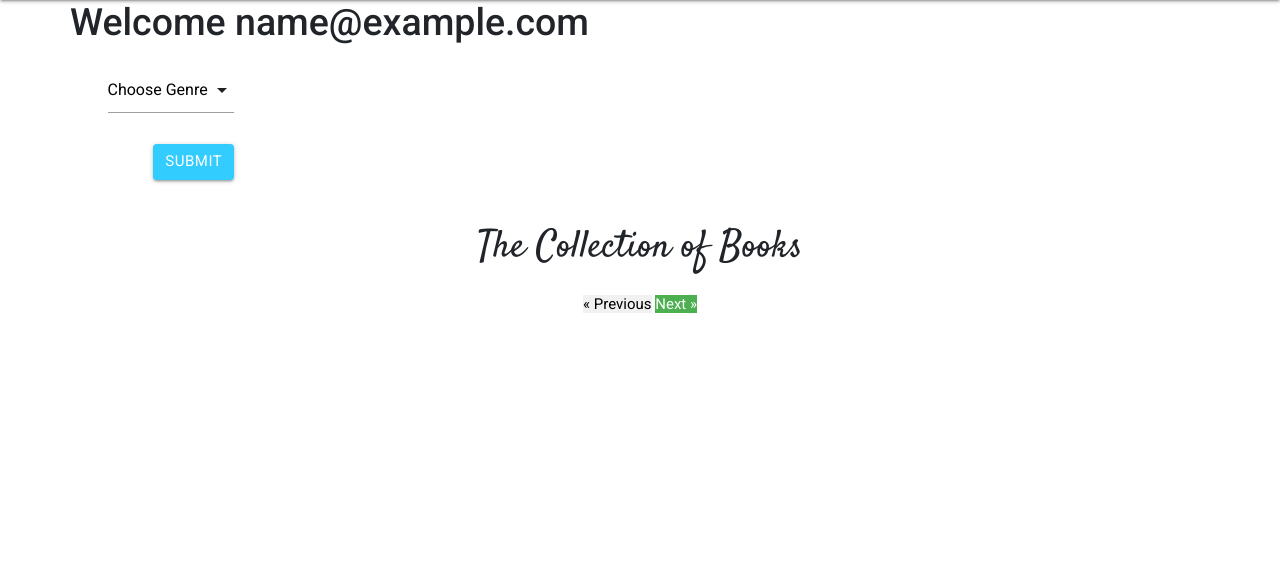
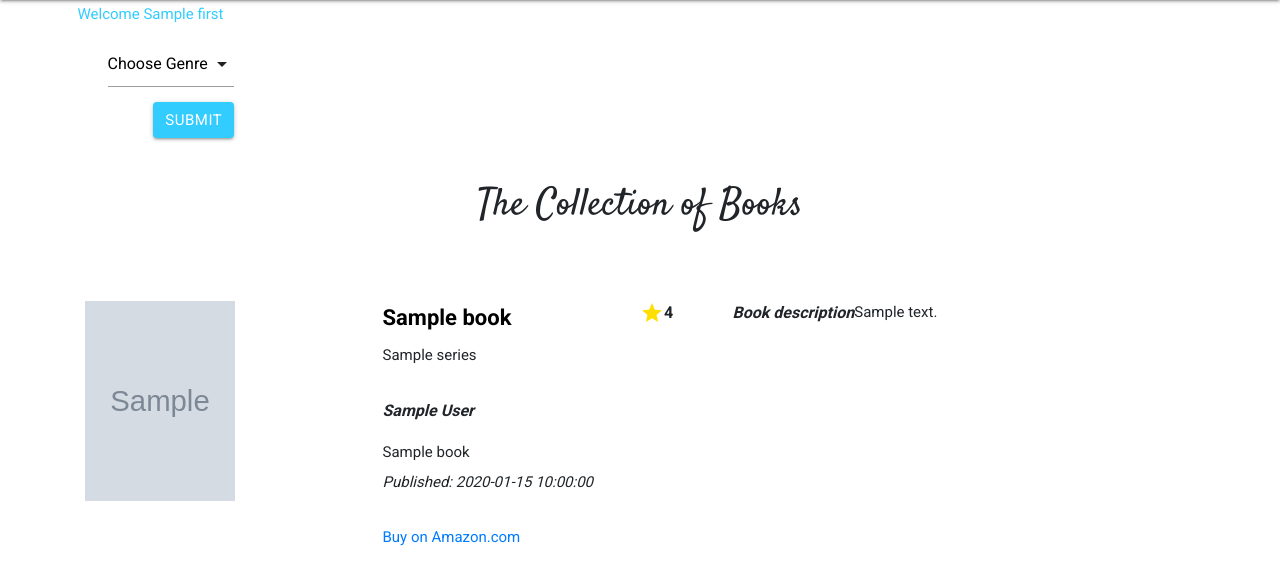
Before and after one commit to rory81/the_reading_list, a Flask app: a page that uses templates/profile.html in a window 1280 px wide. Shown: the part 230-800 px from the top of the page. Run offline with Flask 2, Linux system fonts and the light colour scheme; the visitor is signed in with stand-in values (Sample User, id 1); grey boxes marked "Sample" are stand-in pictures; a database or web service that is not in the repository returns one stand-in record (values such as "Sample title"); some libraries are stand-ins or nearby versions.

Commit message:
added books to profile and added pagination but doesn't hold genre

```diff
--- a/app.py
+++ b/app.py
@@ -24,20 +24,26 @@ def get_home():
 
 @app.route('/get_books/<limit>/<offset>', methods=['GET'])
 def get_books(limit, offset):
-    books = mongo.db.books
-    # results = mongo.db.books.find({'genre_name': request.args.get('genre_name')})
+    upper_limit = mongo.db.books.count()
     if request.args.get('genre_name'):
-        results = mongo.db.books.find({'genre_name': request.args.get('genre_name')})
-        print("WEL genre geselecteerd")
+        results = mongo.db.books.find(
+            {'genre_name': request.args.get('genre_name')}).sort('author').skip(int(offset)).limit(int(limit))
     else:
-        results = mongo.db.books.find()
-        print("GEEN genre geselecteerd")
-    print(request.args.get('genre_name'))
+        results = mongo.db.books.find().sort('author').skip(int(offset)).limit(int(limit))
+    if (int(offset)+int(limit)) < upper_limit:
+        next_page = int(offset)+int(limit)
+    else:
+        next_page = int(upper_limit-1)
+    if (int(offset)-int(limit)) > 0:
+        prv_page = int(offset)-int(limit)
+    else:
+        prv_page = 0
     return render_template('books.html',
-                           books=books,
                            limit=limit,
                            offset=offset,
                            results=results,
+                           next_page=next_page,
+                           prv_page=prv_page,
                            genres=list(mongo.db.genres.find()))
 
 
@@ -79,7 +85,8 @@ def add_book():
 def insert_book():
     books = mongo.db.books
     new_book = request.form.to_dict()
-    new_book['user_id'] = mongo.db.users.find_one({'email': session.get('user')})['_id']
+    new_book['user_id'] = mongo.db.users.find_one(
+        {'email': session.get('user')})['_id']
     books.insert_one(new_book)
     return redirect(url_for('get_books', limit=5, offset=0))
 
@@ -197,7 +204,15 @@ def profile(user):
     if 'user' in session:
         # If so get the user and pass him to template for now
         user_in_db = mongo.db.users.find_one({'email': user})
-        return render_template('profile.html', user=user_in_db)
+        if request.args.get('genre_name'):
+            results = mongo.db.books.find(
+                {'genre_name': request.args.get('genre_name')}).sort('author')
+        else:
+            results = mongo.db.books.find().sort('author')
+        return render_template('profile.html',
+                               user=user_in_db,
+                               results=results,
+                               genres=list(mongo.db.genres.find()))
     else:
         flash('You must be logged in to view a profile')
         return redirect(url_for('get_home'))
--- a/static/css/style.css
+++ b/static/css/style.css
@@ -143,28 +143,12 @@ button.btn.del {
         color: #5cb85c;
         border: 1px #5cb85c solid;
    }
+   .welcome{
+       color:#33CCFF
+   }
+
 
 /*PAGINATION*/
-.previous a,.next a {
-  text-decoration: none;
-  display: inline-block;
-  padding: 8px 16px;
-}
-
-.previous a:hover {
-  background-color: #ddd;
-  color: black;
-}
-
-.previous {
-  background-color: #f1f1f1;
-  color: black;
-}
-
-.next {
-  background-color: #4CAF50;
-  color: white;
-}
 
 /*STAR RATING SYSTEM*/
         .star{
--- a/templates/addbook.html
+++ b/templates/addbook.html
@@ -26,7 +26,7 @@
 			<div class="input-field col s12">
 				<i class="material-icons prefix">art_track</i>
 				<select id="genre" name="genre_name">
-                        <option value="" disabled selected>Choose Genre*</option>
+                        <option value="" disabled selected>Choose Genre</option>
                     {% for genre in genres%}
                         <option>{{genre.genre_name}}</option>
                     {% endfor %}
--- a/templates/profile.html
+++ b/templates/profile.html
@@ -1,8 +1,8 @@
 {% extends 'base.html' %}
 {% block content %}
-<h1> Welcome {{ user.email|first }} </h1>
 <div class="row no-gutters">
 	<form action="{{url_for('get_books',limit=5,offset=0)}}" methods="GET">
+		<p class="welcome ml-2 mt-1"> Welcome {{ user.first }} </p>
 		<div class="input-field genre_filter col-8 s12 ml-4">
 			<select id="genre_name" name="genre_name">
                 <option value="" disabled selected>Choose Genre</option>
@@ -10,8 +10,7 @@
                 <option value="{{genre.genre_name}}">{{genre.genre_name}}</option>
                 {% endfor %}
             </select>
-			<button class="btn form right mt-4" type="submit">Submit
-        </button>
+			<button class="btn form right mt-2" type="submit">Submit</button>
 		</div>
 	</form>
 	<div class="col-12">
@@ -60,13 +59,6 @@
 			</div>
 			{% endfor %}
 		</div>
-		<div class="row no-gutters">
-			<div class="col text-center">
-				<a href="{{url_for('get_books',limit=5,offset=prv_url)}}" class="previous">&laquo; Previous</a>
-				<a href="{{url_for('get_books',limit=5,offset=next_url)}}" class="next">Next &raquo;</a>
-			</div>
-		</div>
 	</div>
 </div>
-
 {% endblock %}
```
Also changed, not shown: templates/books.html (+8 -3 lines).
